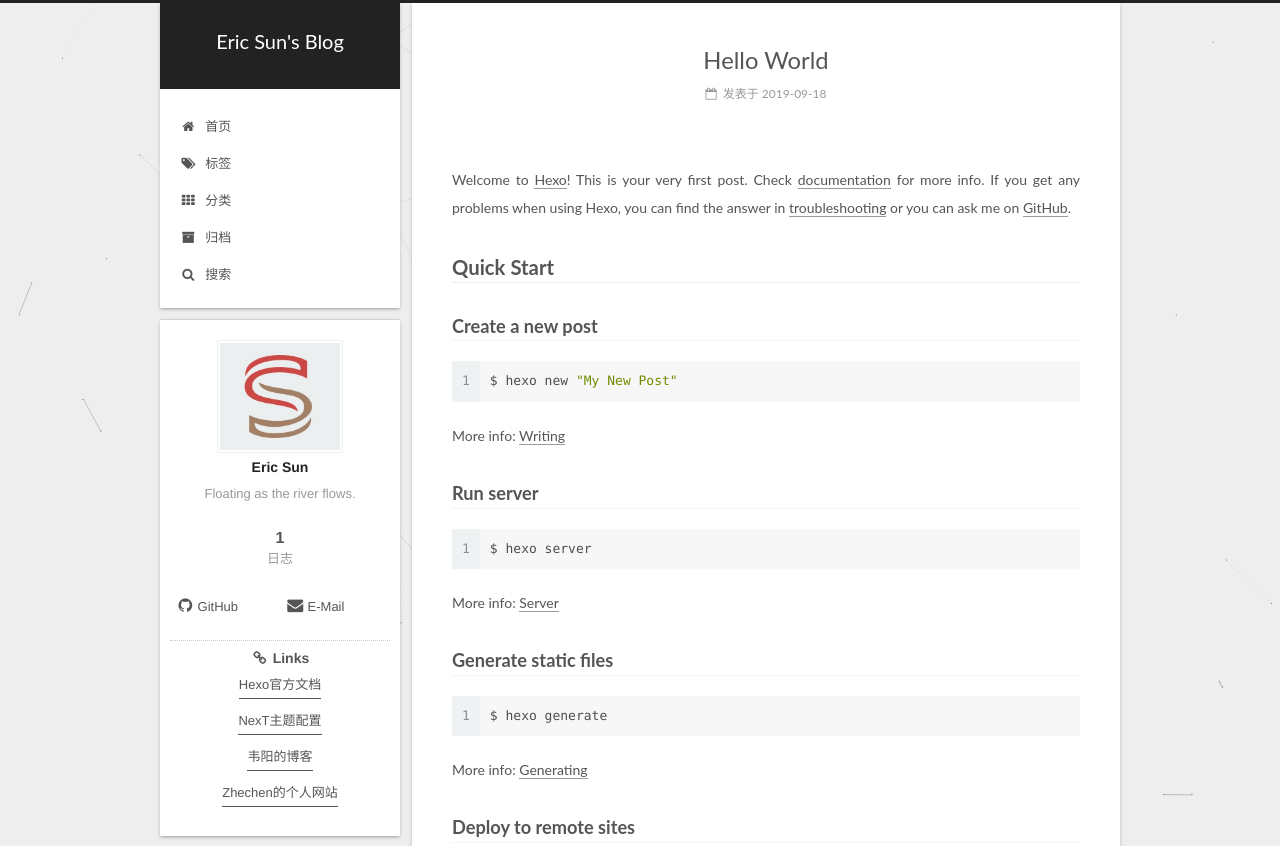
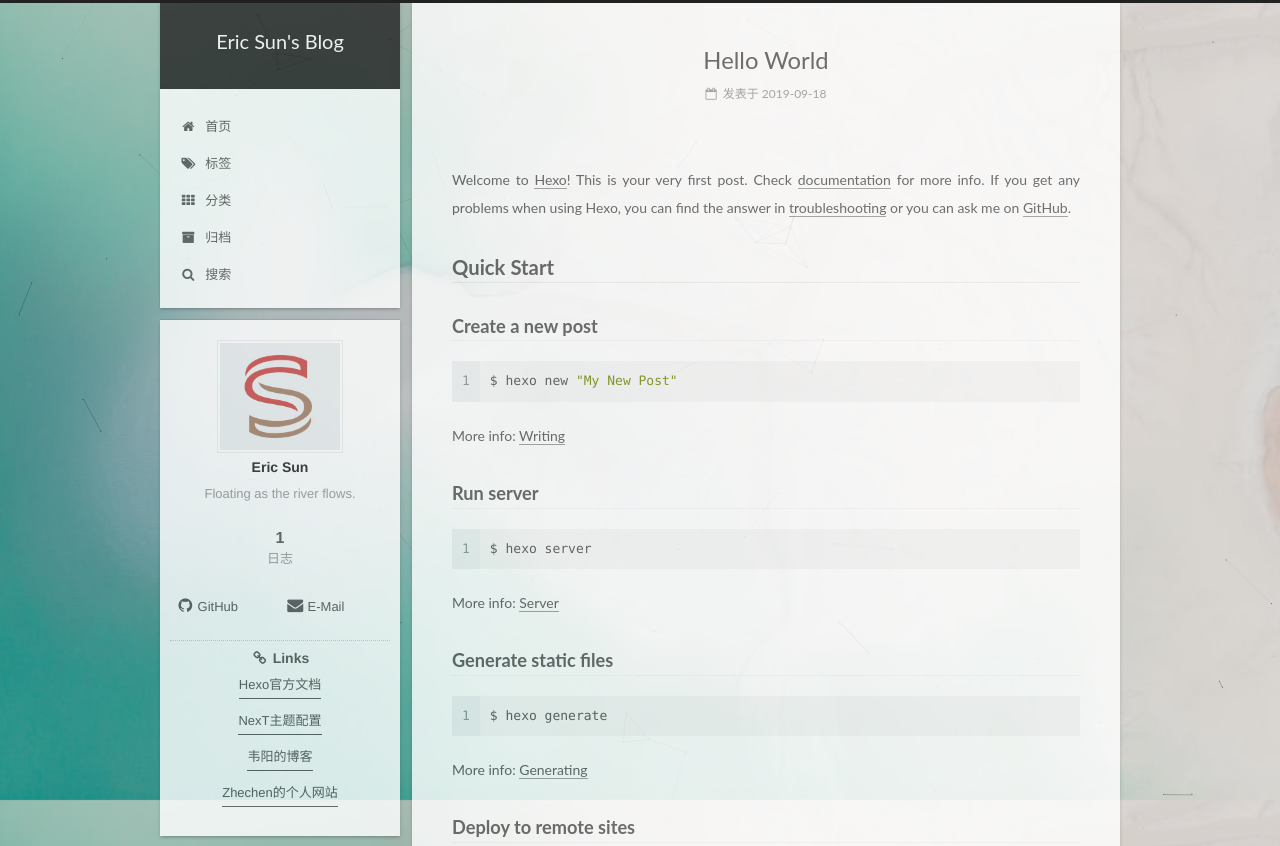
Before and after one commit to Yimsun97/Yimsun97.github.io, a plain HTML site: page index.html in a window 1280 px wide. Shown: the top 846 px of the page. Drawn offline with nearby package versions, Linux system fonts and the light colour scheme; some packages are replaced by stand-ins of ours; a script that the page names is missing.

Commit message:
Site updated: 2019-09-19 12:21:40

```diff
--- a/css/main.css
+++ b/css/main.css
@@ -1823,7 +1823,7 @@ pre .javascript .function {
   width: 4px;
   height: 4px;
   border-radius: 50%;
-  background: #fb3d13;
+  background: #ff1440;
 }
 .links-of-blogroll {
   font-size: 13px;
@@ -3129,3 +3129,17 @@ pre .javascript .function {
     margin: 8px 0 0;
   }
 }
+body {
+  background: url("/images/background.jpeg");
+  background-size: cover;
+  background-repeat: no-repeat;
+  background-attachment: fixed;
+  background-position: 50% 50%;
+}
+.main-inner {
+  background: #fff;
+  opacity: 0.8;
+}
+.header-inner {
+  opacity: 0.8;
+}
```
Also changed, not shown: images/background-unsplash.jpg (added), images/background.jpeg (added), images/background2.jpeg (added).
